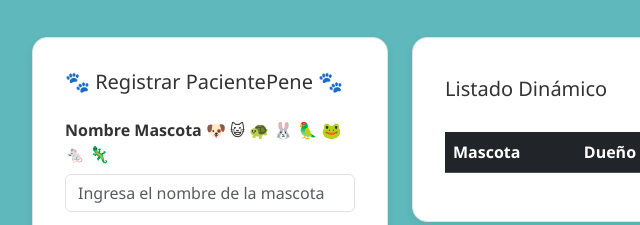
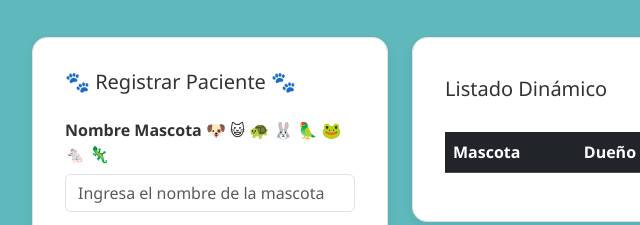
Before and after one commit to sicosis3dfx/FrontEnd_Eva2_AlexanderCortes_AngeloZamora_ProtectoVeterinaria, a website: page ProyectoVeterinaria/index.html in a window 1280 px wide. Shown: the part 733-958 px from the top of the page, 50-690 px from the left. Drawn offline with nearby package versions, Linux system fonts and the light colour scheme.

Commit message:
UpdateIndex

```diff
--- a/ProyectoVeterinaria/index.html
+++ b/ProyectoVeterinaria/index.html
@@ -20,7 +20,7 @@
         <div class="row g-4">
             <div class="col-md-4 animar">
                 <div class="tarjeta h-100">
-                    <h3 class="h5 mb-4" id="tituloForm">🐾 Registrar PacientePene 🐾</h3>
+                    <h3 class="h5 mb-4" id="tituloForm">🐾 Registrar Paciente 🐾</h3>
                     <form id="formMascota">
                         <input type="hidden" id="indexEdicion">
 
```
